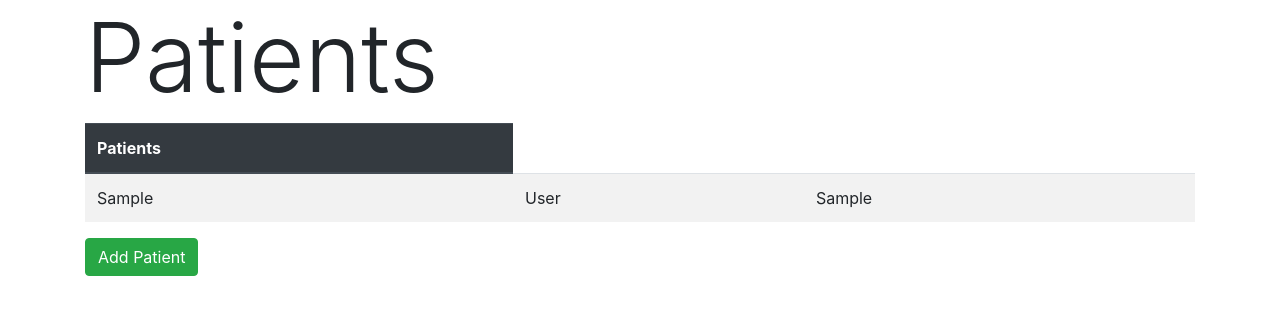
After one commit to MikeyAylmer/health_recipe_app, a Flask app: page /patients in a window 1280 px wide. The commit adds this page. Shown: the top 315 px of the page. Run offline with Flask 3, Linux system fonts and the light colour scheme; tables that the repository leaves empty hold one stand-in row (values such as "Sample post"); some libraries are stand-ins or nearby versions.

Commit message:
made a create patient page

```diff
--- a/app.py
+++ b/app.py
@@ -2,7 +2,7 @@ from flask import Flask, request, render_template, redirect, flash, session
 from flask_debugtoolbar import DebugToolbarExtension
 from models import db, connect_db, Recipe, Patient
 from sqlalchemy.sql import text
-from forms import AddRecipeForm
+from forms import AddRecipeForm, NewPatientForm
 
 app = Flask(__name__)
 app.app_context().push()
@@ -33,3 +33,27 @@ def add_recipe():
 def details_page():
     """details for recipe"""
     return render_template('details.html')
+
+@app.route('/patients', methods=['GET', "POST"])
+def show_list_of_patients():
+    """Renders patient list"""
+    pats = Patient.query.all()
+    return render_template('patients.html', pats=pats)
+
+@app.route('/patients/new', methods=["GET", "POST"])
+def add_new_patients():
+    """page to add patients"""
+    form = NewPatientForm()
+    if form.validate_on_submit():
+
+        first_name = form.first_name.data
+        last_name = form.last_name.date
+        disease = form.disease.data
+
+        patient = Patient(first_name=first_name, last_name=last_name, disease=disease)
+
+        db.session.add(patient)
+        db.session.commit()
+        return redirect('/patients')
+    else:
+        return render_template('add_patient_form.html', form=form)
--- a/forms.py
+++ b/forms.py
@@ -6,3 +6,9 @@ class AddRecipeForm(FlaskForm):
     name = StringField('Recipe Name')
     ingredients = StringField('Ingredients list')
     recipe_diff = FloatField('1-10 Diff of recipe')
+
+class NewPatientForm(FlaskForm):
+    """Form for adding patient"""
+    first_name = StringField("Patient First Name")
+    last_name = StringField("Patient Last Name")
+    disease = StringField('Disease Name')
--- a/models.py
+++ b/models.py
@@ -16,6 +16,7 @@ class Patient(db.Model):
     id = db.Column(db.Integer, primary_key=True, autoincrement=True)
     first_name = db.Column(db.String, nullable=False)
     last_name = db.Column(db.String, nullable=False)
+    disease = db.Column(db.String, nullable=False)
 
     recipe = db.relationship('Recipe')
 
@@ -29,7 +30,7 @@ class Recipe(db.Model):
     __tablename__ = 'recipes'
 
     id = db.Column(db.Integer, primary_key=True)
-    recipe_id = db.Column(db.Integer, db.ForeignKey('patients.id'))
+    patient_id = db.Column(db.Integer, db.ForeignKey('patients.id'))
     recipe_name = db.Column(db.Text, nullable=False, unique=True)
     ingredients = db.Column(db.Text)
 
--- a/seed.py
+++ b/seed.py
@@ -8,7 +8,7 @@ db.create_all()
 r1 = Recipe(recipe_name='Greek Shrimp & Orzo',
             ingredients='2lb shrimp, 1/2 cup lemon juice, 3/4lb orzo pasta uncooked, 1/2 cup scallions sliced, 3/4 cup parsley, 3/4 cup fresh dill, 1 cup feta cheese')
 
-p1 = Patient(first_name='Michael', last_name='Aylmer')
+p1 = Patient(first_name='Michael', last_name='Aylmer', disease='GERD')
 
 db.session.add(r1)
 
--- a/templates/add_recipe_form.html
+++ b/templates/add_recipe_form.html
@@ -6,6 +6,8 @@
     <meta http-equiv="X-UA-Compatible" content="IE=edge">
     <meta name="viewport" content="width=device-width, initial-scale=1.0">
     <title>Add Healthy Recipe</title>
+    <link rel="stylesheet" href="https://cdnjs.cloudflare.com/ajax/libs/twitter-bootstrap/4.4.0/css/bootstrap.min.css"
+        integrity="sha256-/ykJw/wDxMa0AQhHDYfuMEwVb4JHMx9h4jD4XvHqVzU=" crossorigin="anonymous" />
 </head>
 
 <body>
@@ -20,6 +22,10 @@
         {% endfor %}
         <button>Submit Recipe</button>
     </form>
+    <br>
+    <div>
+        <a href="/patients" class="btn btn-success">Add Patient</a>
+    </div>
 </body>
 
 </html>
--- /dev/null
+++ b/templates/patients.html
@@ -0,0 +1,34 @@
+<!DOCTYPE html>
+<html lang="en">
+
+<head>
+    <meta charset="UTF-8">
+    <meta http-equiv="X-UA-Compatible" content="IE=edge">
+    <meta name="viewport" content="width=device-width, initial-scale=1.0">
+    <title>Directory</title>
+    <link rel="stylesheet" href="https://cdnjs.cloudflare.com/ajax/libs/twitter-bootstrap/4.4.0/css/bootstrap.min.css"
+        integrity="sha256-/ykJw/wDxMa0AQhHDYfuMEwVb4JHMx9h4jD4XvHqVzU=" crossorigin="anonymous" />
+</head>
+
+<body>
+    <div class="container">
+        <h1 class="display-1">Patients</h1>
+        <table class="table table-striped">
+            <thead class="thead-dark">
+                <th>Patients</th>
+            </thead>
+            <tbody>
+                {% for pat in pats %}
+                <tr>
+                    <td>{{pat.first_name}}</td>
+                    <td>{{pat.last_name}}</td>
+                    <td>{{pat.disease}}</td>
+                </tr>
+                {% endfor %}
+            </tbody>
+        </table>
+        <a href="/patients/new" class="btn btn-success">Add Patient</a>
+    </div>
+</body>
+
+</html>
```
Also changed, not shown: templates/add_patient_form.html (added, +25 -0 lines).
